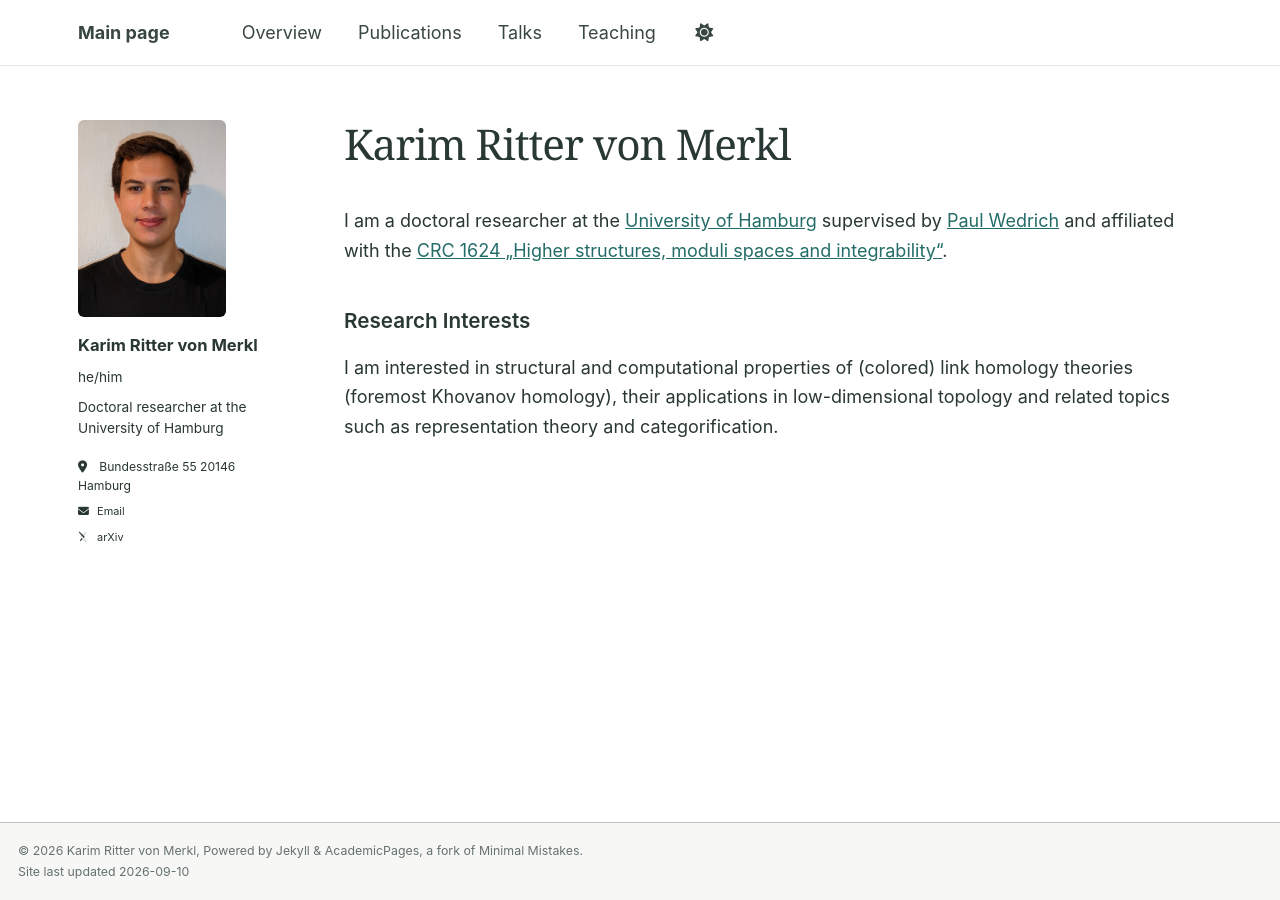
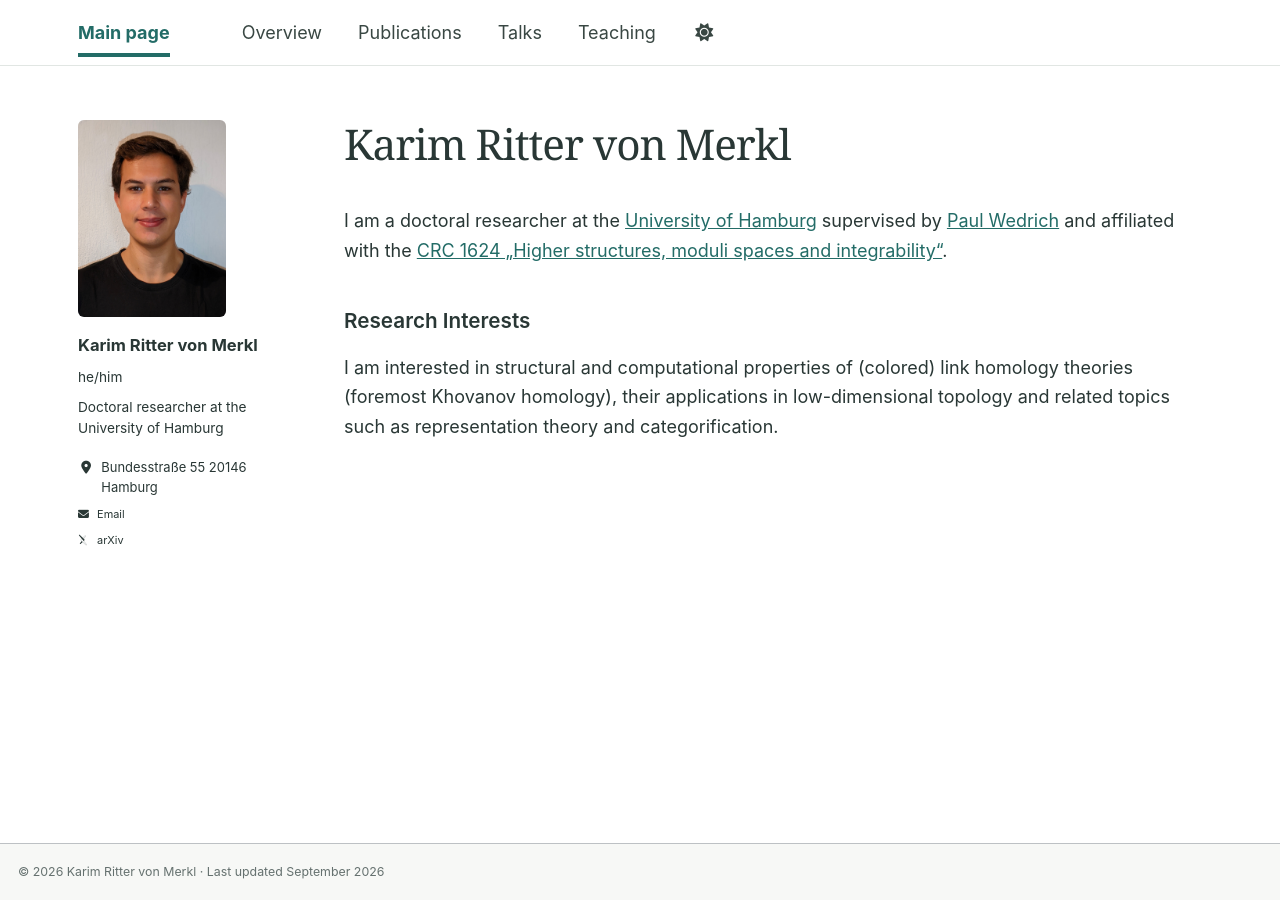
Before and after one commit to karimrvm/karimrvm.github.io, a Jekyll site: the page built from _pages/about.md, in a window 1280 px wide. Built offline with Jekyll 4.4.1, drawn with Linux system fonts in a browser that asks for light colours; some web fonts are replaced.

Commit message:
Simplify profile and site chrome

```diff
--- a/_includes/author-profile.html
+++ b/_includes/author-profile.html
@@ -21,11 +21,10 @@
   </div>
 
   <div class="author__urls-wrapper">
-    <button class="btn btn--inverse">Follow</button>
-    <ul class="author__urls social-icons">
+    <ul class="author__urls social-icons" aria-label="Profile links">
       <!-- Font Awesome icons / Biographic information  -->
       {% if author.location %}
-        <li class="author__desktop"><i class="fas fa-fw fa-location-dot icon-pad-right" aria-hidden="true"></i>{{ author.location }}</li>
+        <li class="author__desktop author-location"><i class="fas fa-fw fa-location-dot" aria-hidden="true"></i><span>{{ author.location }}</span></li>
       {% endif %}
       {% if author.employer %}
         <li class="author__desktop"><i class="fas fa-fw fa-building-columns icon-pad-right" aria-hidden="true"></i>{{ author.employer }}</li>
--- a/_includes/footer.html
+++ b/_includes/footer.html
@@ -20,6 +20,7 @@
 {% endif %}
 
 <div class="page__footer-copyright">
-  &copy; {{ site.time | date: '%Y' }} {{ site.name | default: site.title }}, {{ site.data.ui-text[site.locale].powered_by | default: "Powered by" }} <a href="http://jekyllrb.com" rel="nofollow">Jekyll</a> &amp; <a href="https://github.com/academicpages/academicpages.github.io">AcademicPages</a>, a fork of <a href="https://mademistakes.com/work/minimal-mistakes-jekyll-theme/" rel="nofollow">Minimal Mistakes</a>.<br />
-  Site last updated {{ "now" | date: '%Y-%m-%d' %}}
+  &copy; {{ site.time | date: '%Y' }} {{ site.name | default: site.title }}
+  <span aria-hidden="true">&middot;</span>
+  Last updated {{ "now" | date: '%B %Y' }}
 </div>
--- a/_includes/masthead.html
+++ b/_includes/masthead.html
@@ -6,14 +6,14 @@
       <nav id="site-nav" class="greedy-nav">
         <button><div class="navicon"></div></button>
         <ul class="visible-links">
-          <li class="masthead__menu-item masthead__menu-item--lg persist"><a href="{{ base_path }}/">{{ site.title }}</a></li>
+          <li class="masthead__menu-item masthead__menu-item--lg persist"><a href="{{ base_path }}/"{% if page.url == "/" %} aria-current="page"{% endif %}>{{ site.title }}</a></li>
           {% for link in site.data.navigation.main %}
             {% if link.url contains 'http' %}
               {% assign domain = '' %}
             {% else %}
               {% assign domain = base_path %}
             {% endif %}
-            <li class="masthead__menu-item"><a href="{{ domain }}{{ link.url }}">{{ link.title }}</a></li>
+            <li class="masthead__menu-item"><a href="{{ domain }}{{ link.url }}"{% if page.url == link.url %} aria-current="page"{% endif %}>{{ link.title }}</a></li>
           {% endfor %}
           <li id="theme-toggle" class="masthead__menu-item persist tail">
             <a><i id="theme-icon" class="fa-solid fa-sun" aria-hidden="true" title="toggle theme"></i></a>
```
